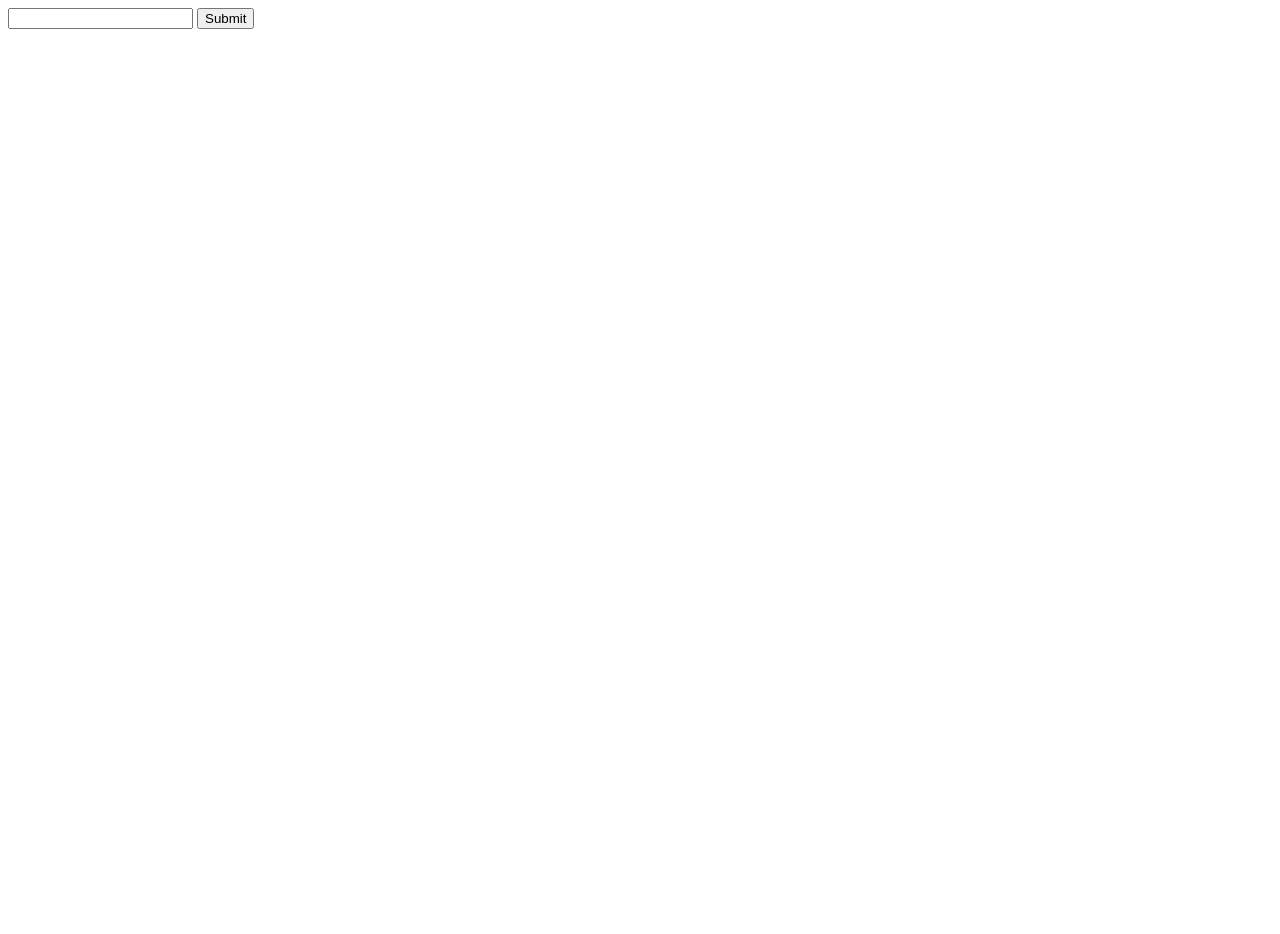
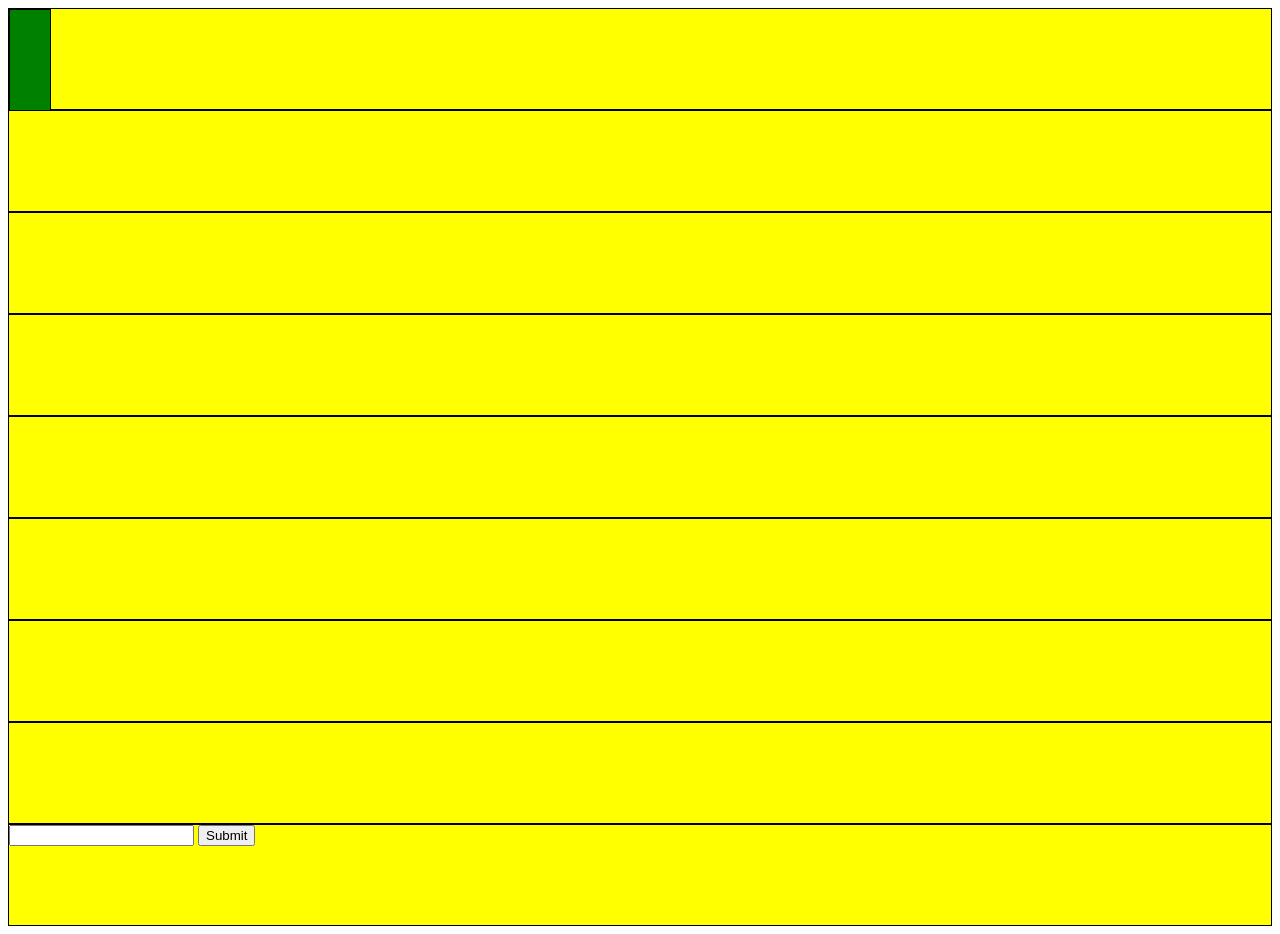
Before and after one commit to chae-chae/kakao-clone, a plain HTML site: page 06-pseudoSelectors/index.html in a window 1280 px wide. Before the commit the page ends 800 px from the top, so only its background shows below. Drawn offline with Linux system fonts and the light colour scheme.

Commit message:
pseudo selector study

```diff
--- a/06-pseudoSelectors/index.html
+++ b/06-pseudoSelectors/index.html
@@ -5,14 +5,42 @@
     <meta name="viewport" content="width=device-width, initial-scale=1.0" />
     <meta http-equiv="X-UA-Compatible" content="ie=edge" />
     <title>Pseudo Selectors</title>
+    <style>
+      /* input[required="required"] {
+        background-color: red;
+      } */
+      .container > .box {
+        background-color: yellow;
+      }
+      .box {
+        border: 1px solid yellow;
+      }
+      .box {
+        background-color: green;
+        display: block;
+        height: 100px;
+        border: 1px solid black;
+      }
+      .child {
+        width: 40px;
+      }
+    </style>
   </head>
   <body>
     <div class="container">
+      <div class="box">
+        <div class="box child"></div>
+      </div>
+      <div class="box"></div>
+      <div class="box"></div>
+      <div class="box"></div>
+      <div class="box"></div>
+      <div class="box"></div>
       <div class="box"></div>
       <div class="box"></div>
       <div class="box">
-        <input type="password" />
-        <input type="submit" />
+        <input type="password" required="required" />
+        <input type="submit" required="required" />
       </div>
     </div>
   </body>
```
Also changed, not shown: 1 other file.
